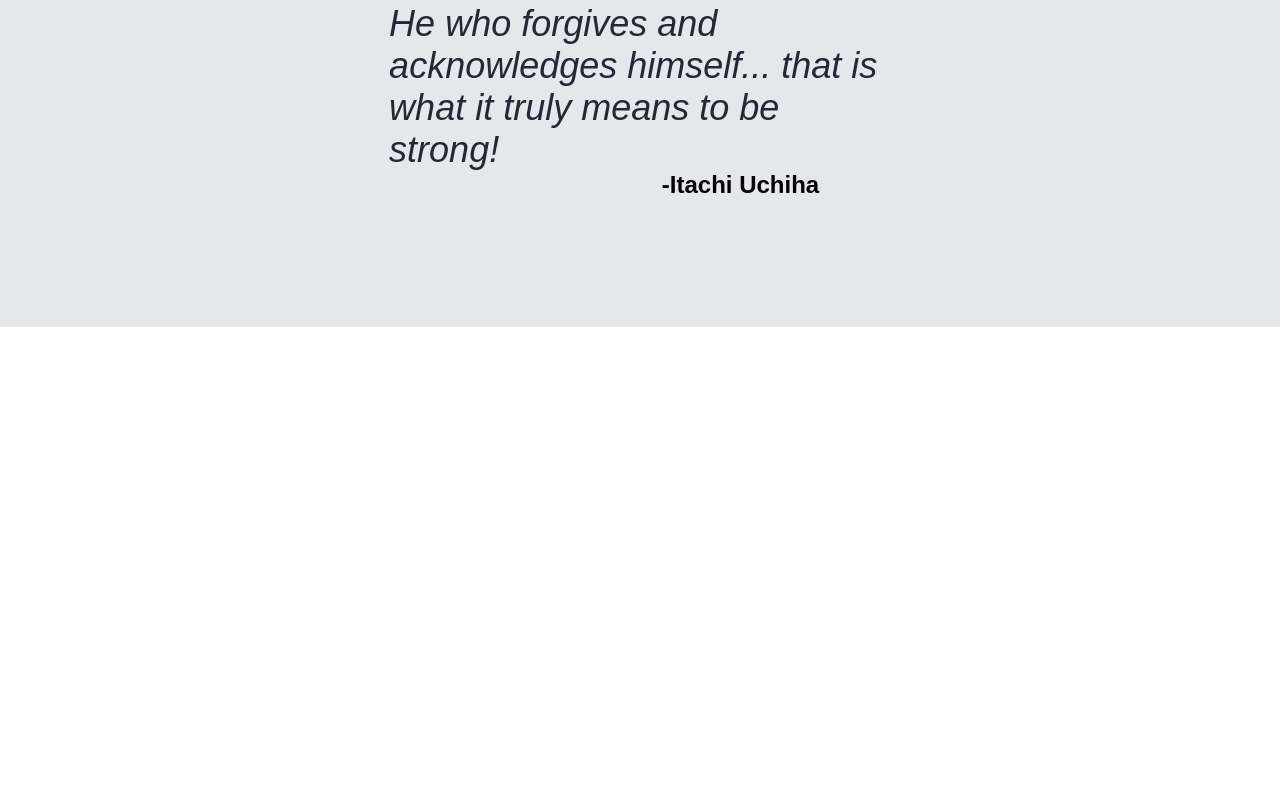
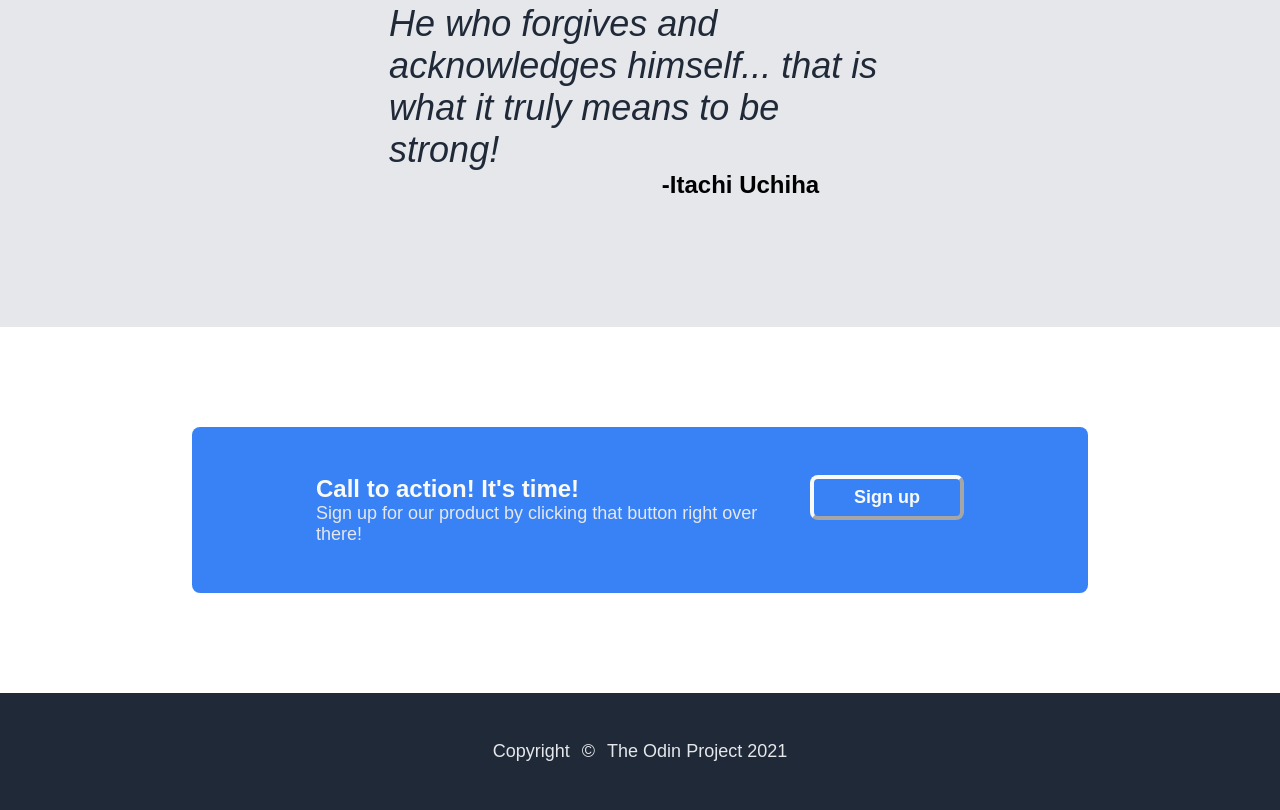
Before and after one commit to onuryvn/Project-Landing-Page, a plain HTML site: page index.html in a window 1280 px wide. Shown: the part 1324-2134 px from the top of the page. Before the commit the page ends 1651 px from the top, so only its background shows below. Drawn offline with Linux system fonts and the light colour scheme.

Commit message:
Finish fourth section and footer

```diff
--- a/index.html
+++ b/index.html
@@ -8,6 +8,8 @@
     </head>
 
     <body>
+
+
         <div class="first-section">
             <div class="top-part">
                 <div class="header">
@@ -23,7 +25,7 @@
                     <div class="left-hero">
                         <div class="hero-main">This website is awesome</div>
                         <div class="hero-secondary">This website has some subtext that goes here under the main title. It's a smaller font and the color is lower contrast</div>
-                        <div><button class="button">Sign up</button></div>
+                        <div><button class="btn">Sign up</button></div>
                     </div>
                     <div class="image"><img class="itachi" src="https://cdn.pixabay.com/photo/2018/10/21/13/01/toy-3762868_960_720.jpg" alt="Toyfigure of Itachi Uchiha"></div>
                 </div>
@@ -69,5 +71,23 @@
                 </div>
             </div>
         </div>
+
+        <div class="fourth-section">
+            <div class="blue-container">
+                <div class="text-container">
+                    <div class="call">Call to action! It's time!</div>
+                    <div class="subtext">Sign up for our product by clicking that button right over there!</div>
+                </div>
+                <div class="btn-container"><button class="second-btn">Sign up</button></div>
+            </div>
+        </div>
+        </div>
+
+        <div class="footer">
+                <div class="footer-text">Copyright</div>
+                <div class="footer-text">&#169</div>
+                <div class="footer-text">The Odin Project 2021</div>
+        </div>
+
     </body>
 </html>
--- a/style.css
+++ b/style.css
@@ -13,7 +13,7 @@ a {
 a,
 .hero-secondary {
     font-size: 18px;
-    color: #e5e7eb;
+    color: #E5E7EB;
 }
 
 ul {
@@ -66,7 +66,7 @@ li {
     flex-wrap: wrap;
     font-size: 48px;
     font-weight: 900;
-    color: #f9FAF8;
+    color: #F9FAF8;
 }
 
 .hero-secondary {
@@ -85,23 +85,23 @@ li {
     height: auto;
 }
 
-.button {
+.btn {
     color: #ffffff;
-    background-color: #3882f6;
-    padding: 8px 24px;
-    font-weight: bold;
+    background-color: #3882F6;
 }
 
-.button, /* frame entfernen */
-.frame {
+.btn,
+.second-btn {
+    padding: 8px 40px;
+    font-size: 18px;
+    font-weight: bold;
     border-radius: 8px;
-    border: none;
 }
 
 /* second seciton */
 
 .second-section {
-    background-color: #f9FAF8;
+    background-color: #F9FAF8;
     display: flex;
     flex-direction: column;
     align-items: center;
@@ -109,10 +109,13 @@ li {
     margin-top: 48px;
 }
 
+
 .container {
     display: flex;
+
     flex-wrap: wrap;
     justify-content: center;
+    align-items: center;
     max-width: 70%;
     gap: 48px;
     text-align: center;
@@ -129,17 +132,17 @@ li {
     width: 150px;
     height: auto;
     border-style: solid;
-    border-color: #3882f6;
+    border-color: #3882F6;
     border-radius: 8px;
 }
 
 .text {
-    color: #898a8a;
+    color: #898A8A;
 }
 /* third section */
 
 .third-section {
-    background-color: #e5e7eb;
+    background-color: #E5E7EB;
     display: flex;
     justify-content: center;
     padding: 128px;
@@ -171,3 +174,68 @@ li {
     font-size: 24px;
     font-weight: 900;
 }
+
+/* fourth section */
+
+.fourth-section {
+    display: flex;
+
+    justify-content: center;
+    align-items: center;
+    padding: 100px 0;
+}
+
+.blue-container {
+    background-color: #3882F6;
+    border-radius: 8px;
+    display: flex;
+    justify-content: space-between;
+    box-sizing: border-box;
+    width: 70%;
+    gap: 24px;
+    padding: 48px 124px;
+}
+
+.call {
+    color: #F9FAF8;
+    font-size: 24px;
+    font-weight: 900;
+}
+
+.subtext {
+    color: #E5E7EB;
+    font-size: 18px;
+}
+
+.btn-container {
+    flex-shrink: 0;
+}
+
+.second-btn {
+    color: #F9FAF8;
+    background-color: #3882F6;
+    border-color: #F9FAF8;
+    border-width: 4px;
+}
+
+/* footer */
+
+.footer {
+    background-color: #1F2937;
+    display: flex;
+    justify-content: center;
+    align-items: center;
+    padding: 48px;
+    gap: 12px;
+
+    /* position: fixed;
+    left: 0;
+    bottom: 0;
+    width: 100%; */
+}
+
+
+.footer-text {
+    color: #E5E7EB;
+    font-size: 18px;
+}
```
